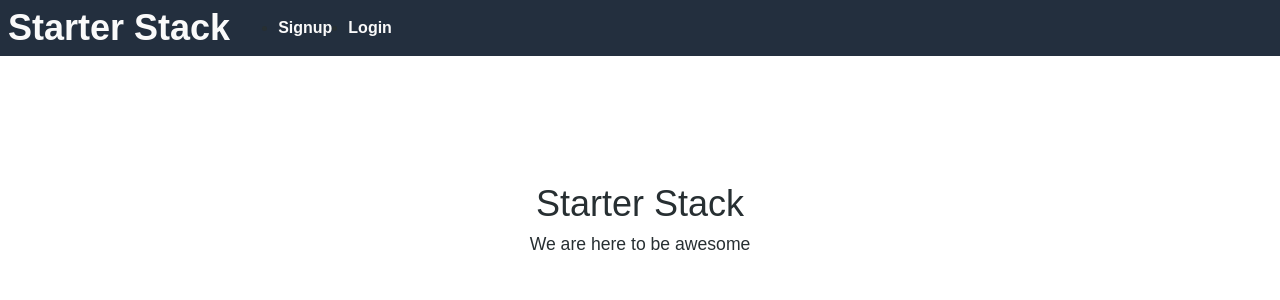
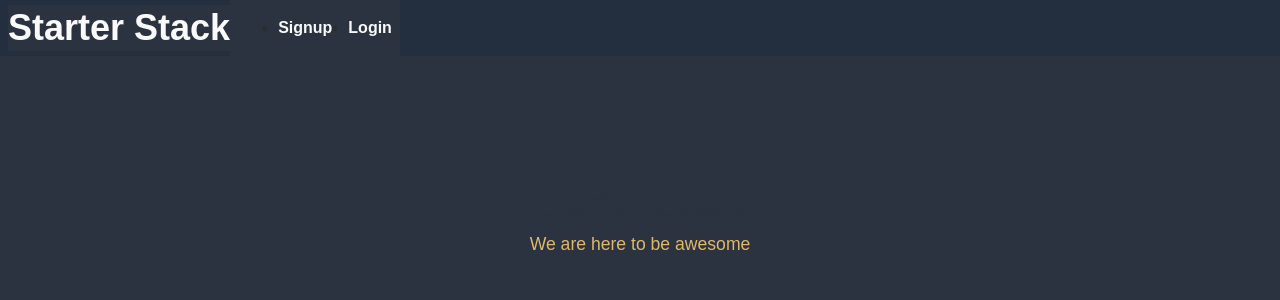
Before and after one commit to tylerhance/Eventine, a React (Create React App) app in the folder client/: page / in a window 1280 px wide. Shown: the top 300 px of the page. Built offline with nearby package versions, Linux system fonts and the light colour scheme.

Commit message:
Folder stucture on pages and ReadMe

```diff
--- a/client/src/App.js
+++ b/client/src/App.js
@@ -13,6 +13,7 @@ import NoMatch from "./pages/NoMatch";
 import Login from "./pages/Login";
 import Signup from "./pages/Signup";
 import Nav from "./components/Nav";
+
 
 const httpLink = createHttpLink({
   uri: "/graphql",
--- a/client/src/pages/Home.js
+++ b/client/src/pages/Home/index.js
@@ -1,5 +1,6 @@
 import React from "react";
-import Jumbotron from "../components/Jumbotron";
+import Jumbotron from "../../components/Jumbotron";
+import './style.css';
 
 const Home = () => {
   return (
--- /dev/null
+++ b/client/src/pages/Home/style.css
@@ -0,0 +1,14 @@
+.container {
+  background-color: grey;
+  /* Darksteel Grey|#2b3240|
+Burlywood|#ddb96b| */
+}
+h1 {
+  color:#2b3240;
+}
+p {
+  color:#ddb96b;
+}
+* {
+  background-color:  #2b3240;
+}
--- a/client/src/pages/Login.js
+++ b/client/src/pages/Login/index.js
@@ -1,8 +1,9 @@
 import React, { useState } from 'react';
 import { useMutation } from '@apollo/client';
 import { Link } from 'react-router-dom';
-import { LOGIN } from '../utils/mutations';
-import Auth from '../utils/auth';
+import { LOGIN } from '../../utils/mutations';
+import Auth from '../../utils/auth';
+import './style.css';
 
 function Login(props) {
   const [formState, setFormState] = useState({ email: '', password: '' });
--- a/client/src/pages/NoMatch.js
+++ b/client/src/pages/NoMatch/index.js
@@ -1,5 +1,7 @@
 import React from "react";
-import Jumbotron from "../components/Jumbotron";
+import Jumbotron from "../../components/Jumbotron";
+import './style.css';
+
 
 const NoMatch = () => {
   return (
--- a/client/src/pages/Signup.js
+++ b/client/src/pages/Signup/index.js
@@ -1,8 +1,8 @@
 import React, { useState } from 'react';
 import { Link } from 'react-router-dom';
 import { useMutation } from '@apollo/client';
-import Auth from '../utils/auth';
-import { ADD_USER } from '../utils/mutations';
+import Auth from '../../utils/auth';
+import { ADD_USER } from '../../utils/mutations';
 
 function Signup(props) {
   const [formState, setFormState] = useState({ email: '', password: '' });
--- a/package.json
+++ b/package.json
@@ -15,5 +15,8 @@
   "license": "MIT",
   "devDependencies": {
     "concurrently": "^5.1.0"
+  },
+  "dependencies": {
+    "@material-ui/core": "^4.12.3"
   }
 }
```
Also changed, not shown: client/src/components/Jumbotron/style.css (added), client/src/components/Nav/style.css (added), client/src/pages/Login/style.css (added), client/src/pages/NoMatch/style.css (added), client/src/pages/Signup/style.css (added), 2 other files (tests, documents, lock files or other folders).
